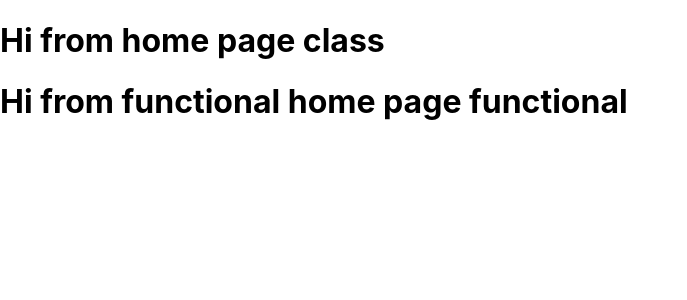
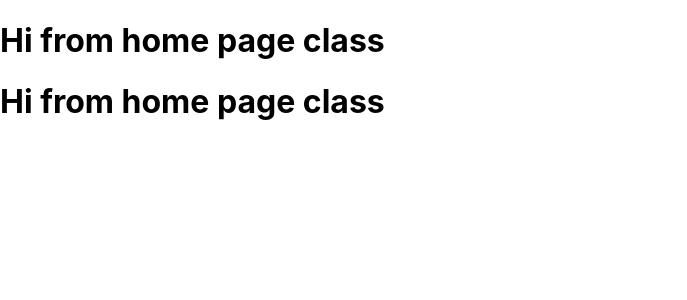
Before and after one commit to ajittupe2548/react-practice, a React (Create React App) app: page / in a window 1280 px wide. Shown: the top 300 px of the page, without its empty margins (0-687 px from the left). Built offline with nearby package versions, Linux system fonts and the light colour scheme.

Commit message:
Added : Strict mode

```diff
--- a/src/App.js
+++ b/src/App.js
@@ -6,7 +6,7 @@ function App() {
   return (
     <div className="App">
       <C_Home/>
-      <F_Home/>
+      {/* <F_Home/> */}
     </div>
   );
 }
--- a/src/Components/c_home.js
+++ b/src/Components/c_home.js
@@ -1,10 +1,18 @@
 import React, { Component } from 'react'
+class c_home extends Component {
+    constructor(props) {
+        super(props)
 
-class c_home extends Component {
+        this.headingRef = React.createRef();
+    }
+
     render() {
         return (
             <div>
-                <h1 className="heading">Hi from home page class</h1>
+                <React.StrictMode>
+                    <h1 className="heading" ref={this.headingRef}>Hi from home page class</h1>
+                    <h1 className="heading" ref='heading'>Hi from home page class</h1>
+                </React.StrictMode>
             </div>
         )
     }
```
